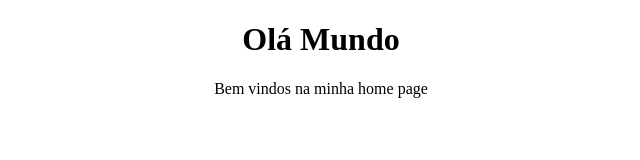
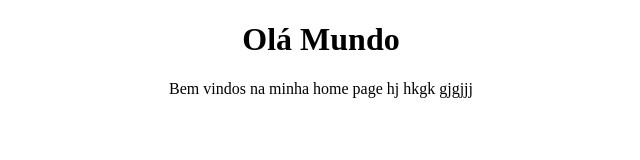
Before and after one commit to JuanCosta/JuanCosta.github.io, a plain HTML site: page index.html in a window 1280 px wide. Shown: the whole page, without its empty margins (319-959 px from the left). Drawn offline with Linux system fonts and the light colour scheme.

Commit message:
teste de alteracao

```diff
--- a/index.html
+++ b/index.html
@@ -8,7 +8,7 @@
 <body>
 <center>
 <h1>Olá Mundo</h1>
-<p>Bem vindos na minha home page</p>
+<p>Bem vindos na minha home page hj hkgk  gjgjjj </p>
 </center>
 
 </body>
```
